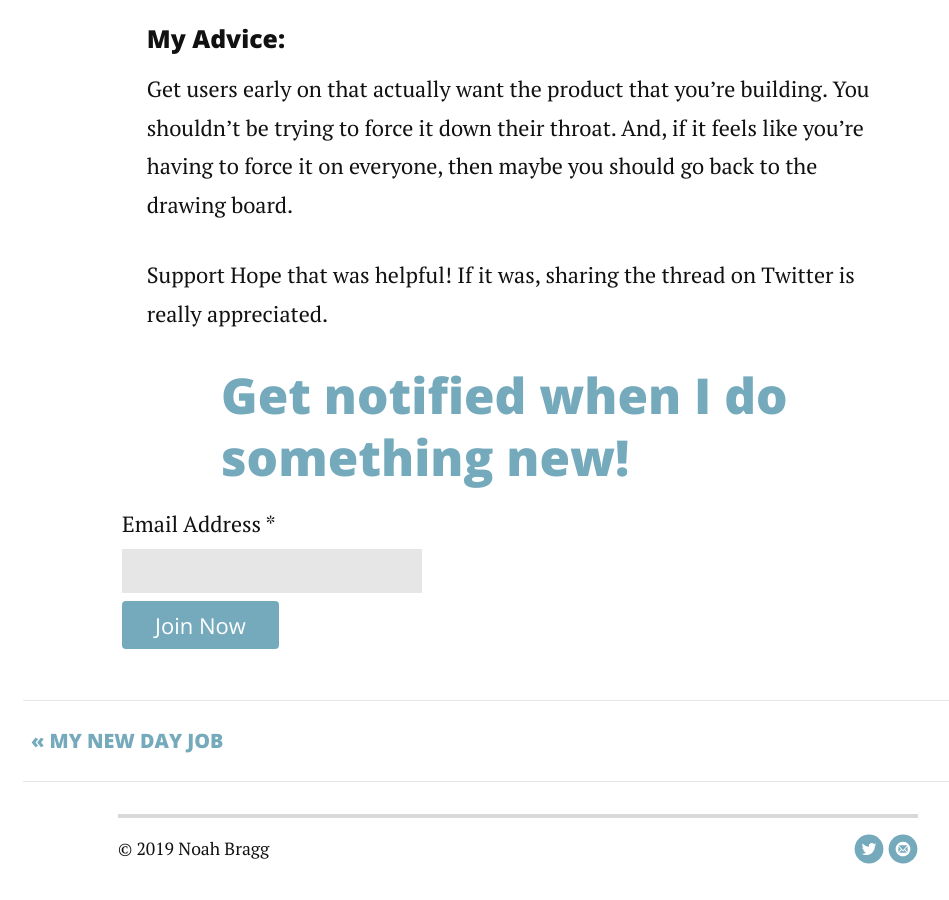
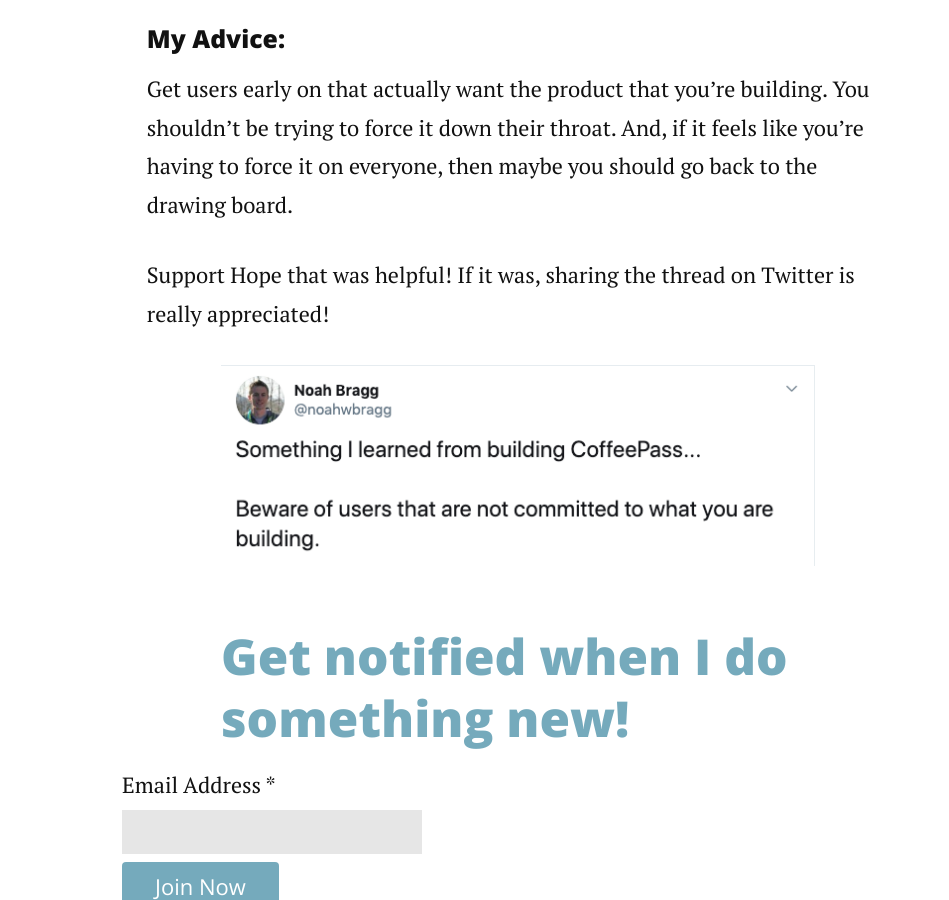
Before and after one commit to normdoow/blog, a Jekyll site: the page built from _posts/2019-23-11-beware-of-uncommitted-users.markdown, in a window 1280 px wide and 900 px high, scrolled down 2730 px. Shown: the whole window, without its empty margins (122-1071 px from the left). Built offline with Jekyll 4.4.1, drawn with Linux system fonts in a browser that asks for light colours; nearby versions of some CDN libraries; comment, search, counter and statistics services are not loaded.

Commit message:
added twitter support

```diff
--- a/_posts/2019-23-11-beware-of-uncommitted-users.markdown
+++ b/_posts/2019-23-11-beware-of-uncommitted-users.markdown
@@ -31,4 +31,6 @@ I should have taken the hint that the particular coffee shop I was selling to di
 Get users early on that actually want the product that you’re building. You shouldn't be trying to force it down their throat. And, if it feels like you’re having to force it on everyone, then maybe you should go back to the drawing board.
 
 Support
-Hope that was helpful! If it was, sharing the thread on Twitter is really appreciated.
+Hope that was helpful! If it was, sharing the thread on Twitter is really appreciated!
+
+<center><a href="https://twitter.com/noahwbragg/status/1198336383875567616"><img style="max-width: 60%;" src="/assets/img/twitter_uncommited_users.png" alt="" /></a></center>
```
Also changed, not shown: assets/img/twitter_uncommited_users.png (added).
